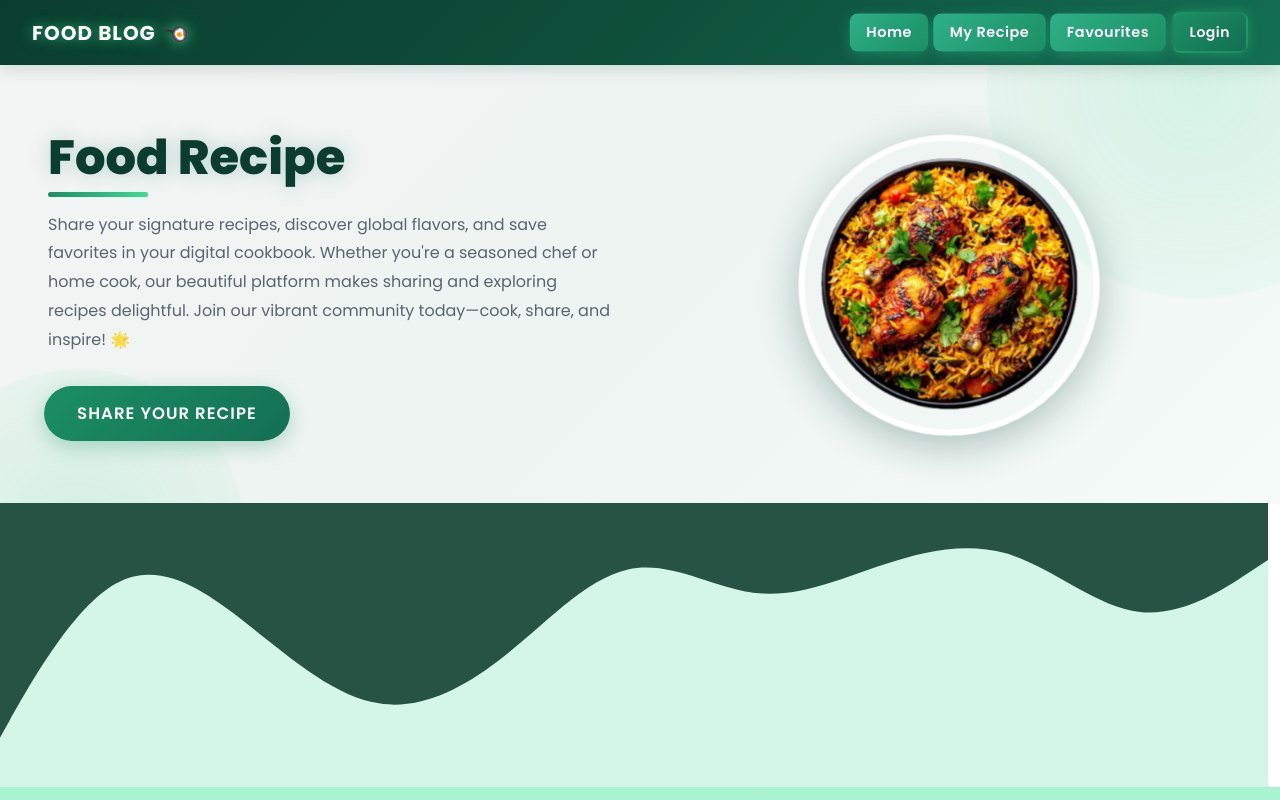
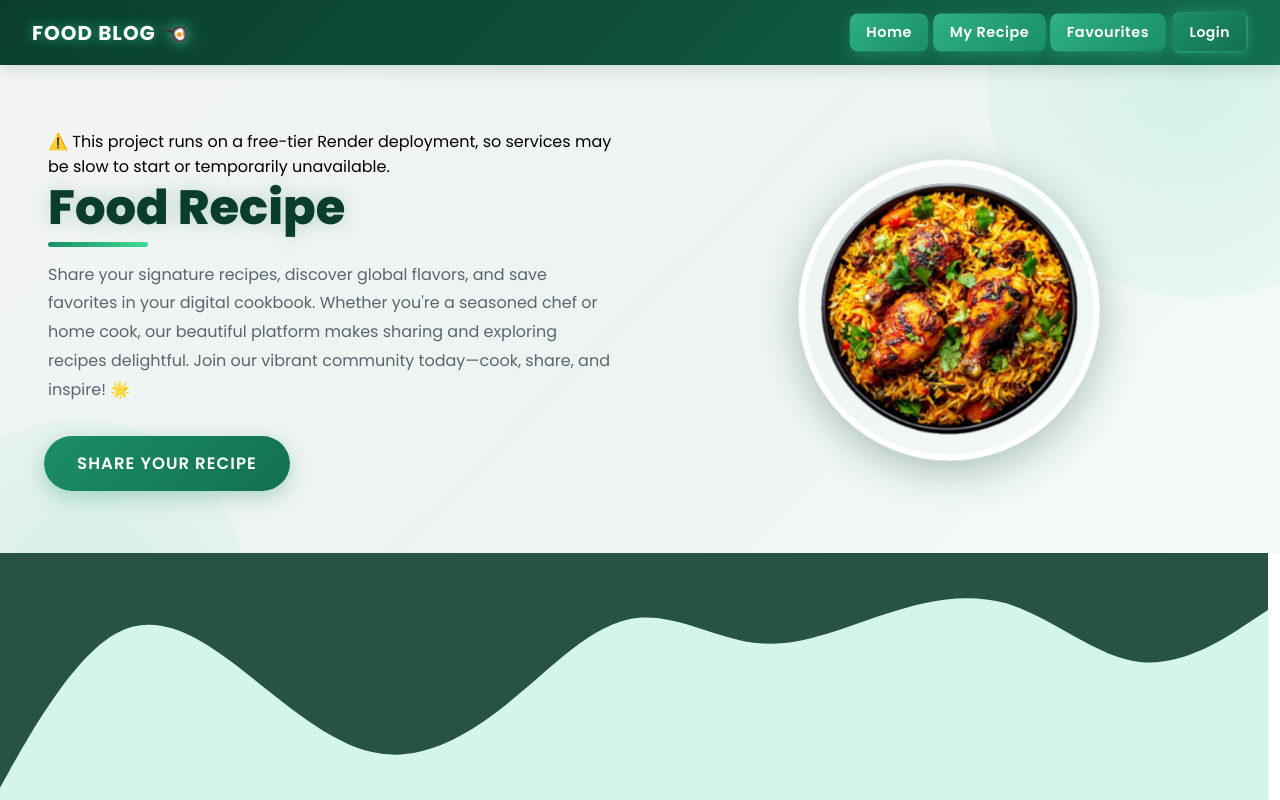
Before and after one commit to aditya-dev-404/FoodRecipeBlog, a React (Vite) app in the folder Frontend/food-blog-app/: page / in a window 1280 px wide. Shown: the top 800 px of the page. Built offline with nearby package versions, Linux system fonts and the light colour scheme; no server answers.

Commit message:
added warnings for free tier deployments

```diff
--- a/Frontend/food-blog-app/src/pages/Home.jsx
+++ b/Frontend/food-blog-app/src/pages/Home.jsx
@@ -26,6 +26,7 @@ export default function Home() {
         <>
             <section className="home">
                 <div className="left">
+                <p className="text-xs text-yellow-600 bg-yellow-50 border border-yellow-200 rounded-md px-3 py-2 text-center">⚠️ This project runs on a free-tier Render deployment, so services may be slow to start or temporarily unavailable.</p>
                     <h1>Food Recipe</h1>
                     <h5>Share your signature recipes, discover global flavors, and save favorites in your digital cookbook.
                         Whether you're a seasoned chef or home cook, our beautiful platform makes sharing and exploring recipes delightful.
```
